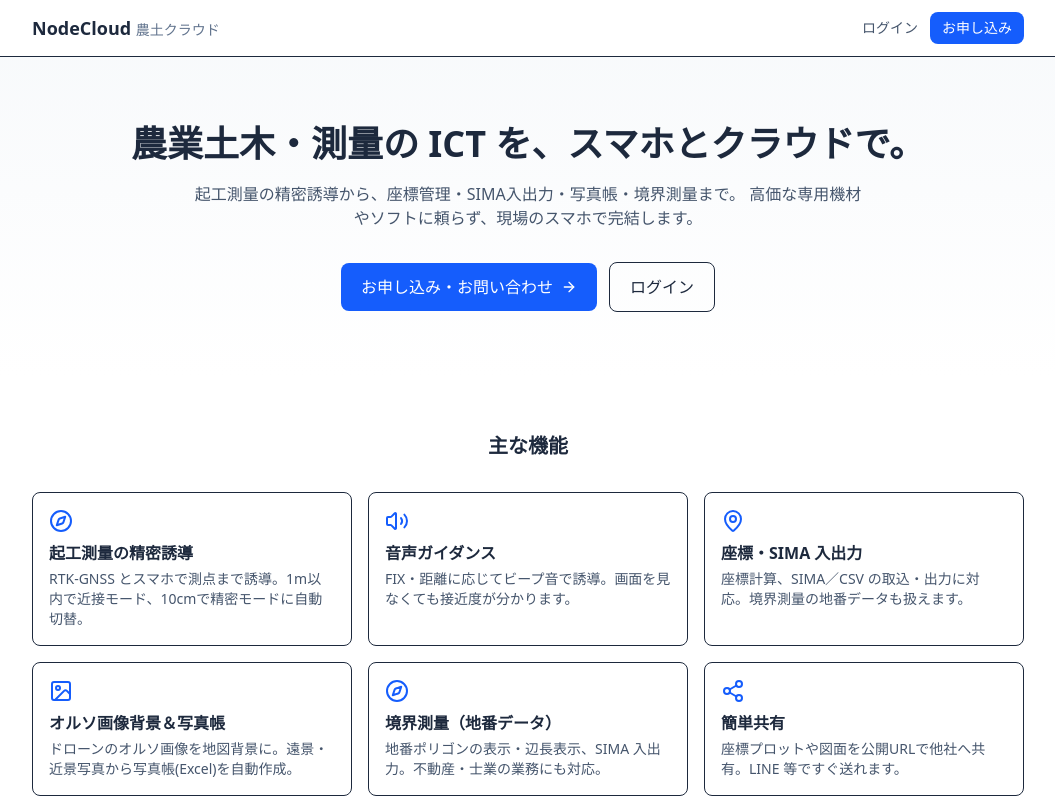
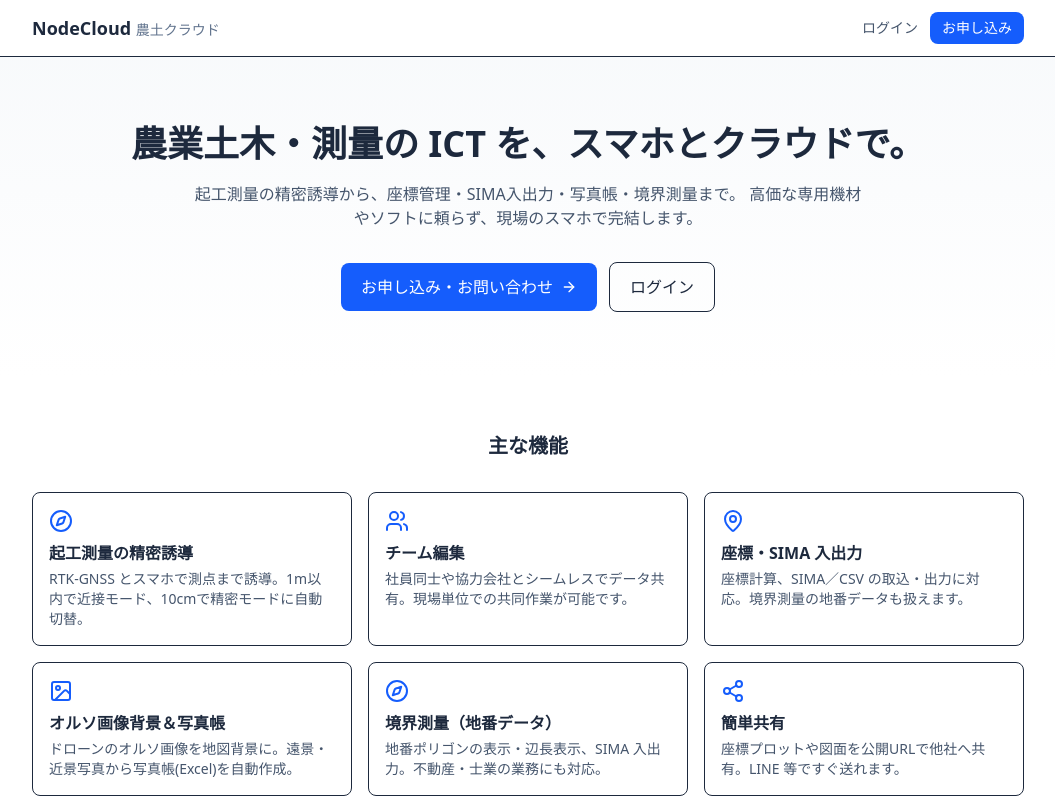
Before and after one commit to yokoyamataro/NodeCloudICT, a React (Vite) app: page /lp in a window 1280 px wide. Shown: the top 800 px of the page, without its empty margins (112-1167 px from the left). Built offline with nearby package versions, Linux system fonts and the light colour scheme; no server answers.

Commit message:
feat(lp): 機能紹介の「音声ガイダンス」を「チーム編集」に差し替え
Co-Authored-By: Claude Opus 4.7 (1M context) <noreply@anthropic.com>

```diff
--- a/src/features/marketing/LandingPage.tsx
+++ b/src/features/marketing/LandingPage.tsx
@@ -2,7 +2,7 @@
 import { Link } from 'react-router-dom'
 import {
   MapPin,
-  Volume2,
+  Users,
   Image as ImageIcon,
   Compass,
   Share2,
@@ -18,9 +18,9 @@ const FEATURES: { icon: React.ComponentType<{ className?: string }>; title: stri
     desc: 'RTK-GNSS とスマホで測点まで誘導。1m以内で近接モード、10cmで精密モードに自動切替。',
   },
   {
-    icon: Volume2,
-    title: '音声ガイダンス',
-    desc: 'FIX・距離に応じてビープ音で誘導。画面を見なくても接近度が分かります。',
+    icon: Users,
+    title: 'チーム編集',
+    desc: '社員同士や協力会社とシームレスでデータ共有。現場単位での共同作業が可能です。',
   },
   {
     icon: MapPin,
```
